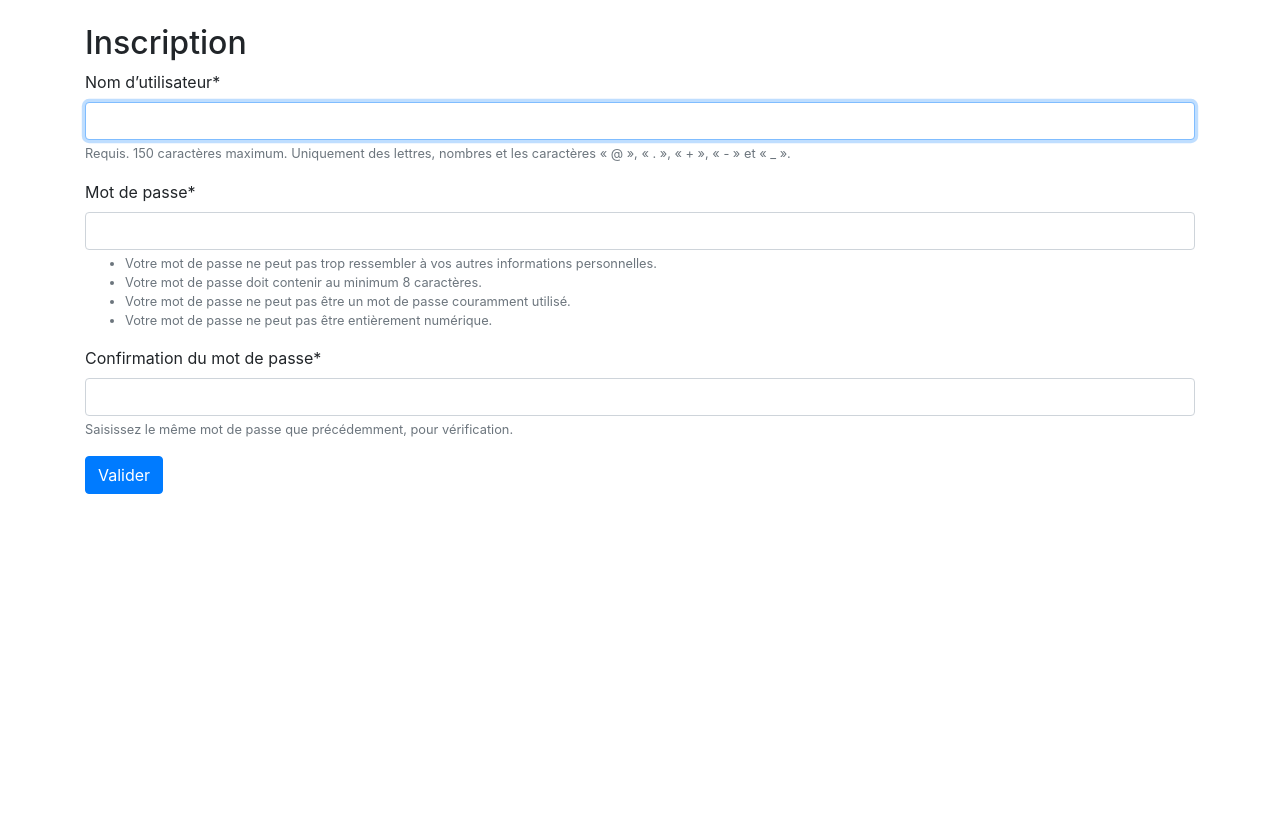
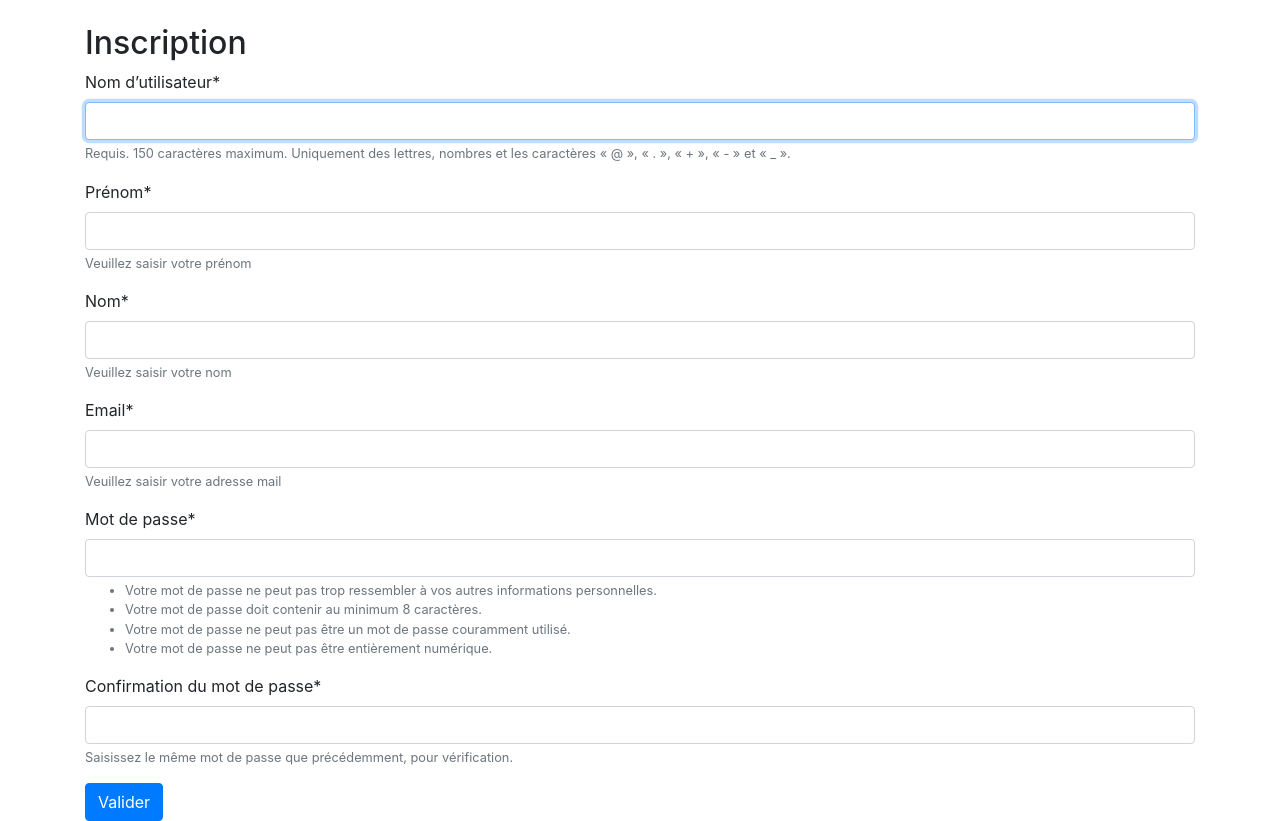
Before and after one commit to dotmobo/fct, a Django app: page /signup in a window 1280 px wide. Shown: the part 56-877 px from the top of the page. Before the commit the page ends 550 px from the top, so only its background shows below. Run offline with Django 3.2, Linux system fonts and the light colour scheme; some libraries are stand-ins or nearby versions.

Commit message:
add registration form with extra params

```diff
--- /dev/null
+++ b/core/forms.py
@@ -0,0 +1,13 @@
+from django import forms
+from django.contrib.auth.forms import UserCreationForm
+from django.contrib.auth.models import User
+
+
+class SignUpForm(UserCreationForm):
+    first_name = forms.CharField(max_length=50, required=True, help_text='Veuillez saisir votre prénom', label="Prénom")
+    last_name = forms.CharField(max_length=50, required=True, help_text='Veuillez saisir votre nom', label="Nom")
+    email = forms.EmailField(max_length=255, help_text="Veuillez saisir votre adresse mail", label="Email")
+
+    class Meta:
+        model = User
+        fields = ('username', 'first_name', 'last_name', 'email', 'password1', 'password2', )
--- a/core/templates/index.html
+++ b/core/templates/index.html
@@ -3,7 +3,7 @@
 
 {% block content %}
 <div class="starter-template">
-    <h1>Bootstrap starter template</h1>
-    <p class="lead">Use this document as a way to quickly start any new project.<br> All you get is this text and a mostly barebones HTML document.</p>
+    <h1>Bienvenue sur le site du FCT</h1>
+    <p class="lead">blablabla<br> blablabla</p>
 </div>
 {% endblock %}
--- a/core/views.py
+++ b/core/views.py
@@ -2,6 +2,8 @@ from django.http import HttpResponse
 from django.shortcuts import render, render, redirect
 from django.contrib.auth import login, authenticate
 from django.contrib.auth.forms import UserCreationForm
+
+from core.forms import SignUpForm
 
 
 def index(request):
@@ -9,7 +11,7 @@ def index(request):
 
 def signup(request):
     if request.method == 'POST':
-        form = UserCreationForm(request.POST)
+        form = SignUpForm(request.POST)
         if form.is_valid():
             form.save()
             username = form.cleaned_data.get('username')
@@ -18,5 +20,5 @@ def signup(request):
             login(request, user)
             return redirect('index')
     else:
-        form = UserCreationForm()
+        form = SignUpForm()
     return render(request, 'signup.html', {'form': form})
```
